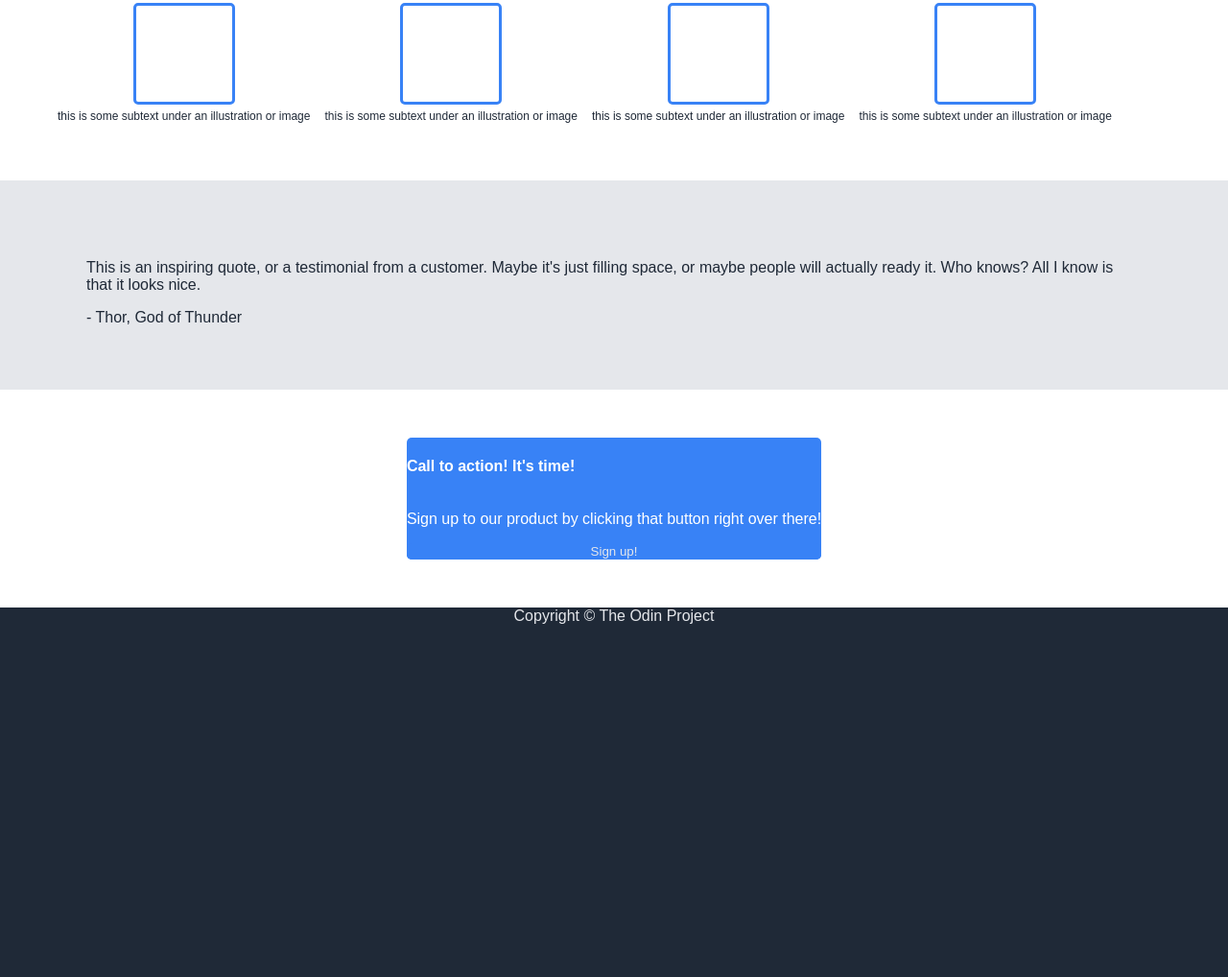
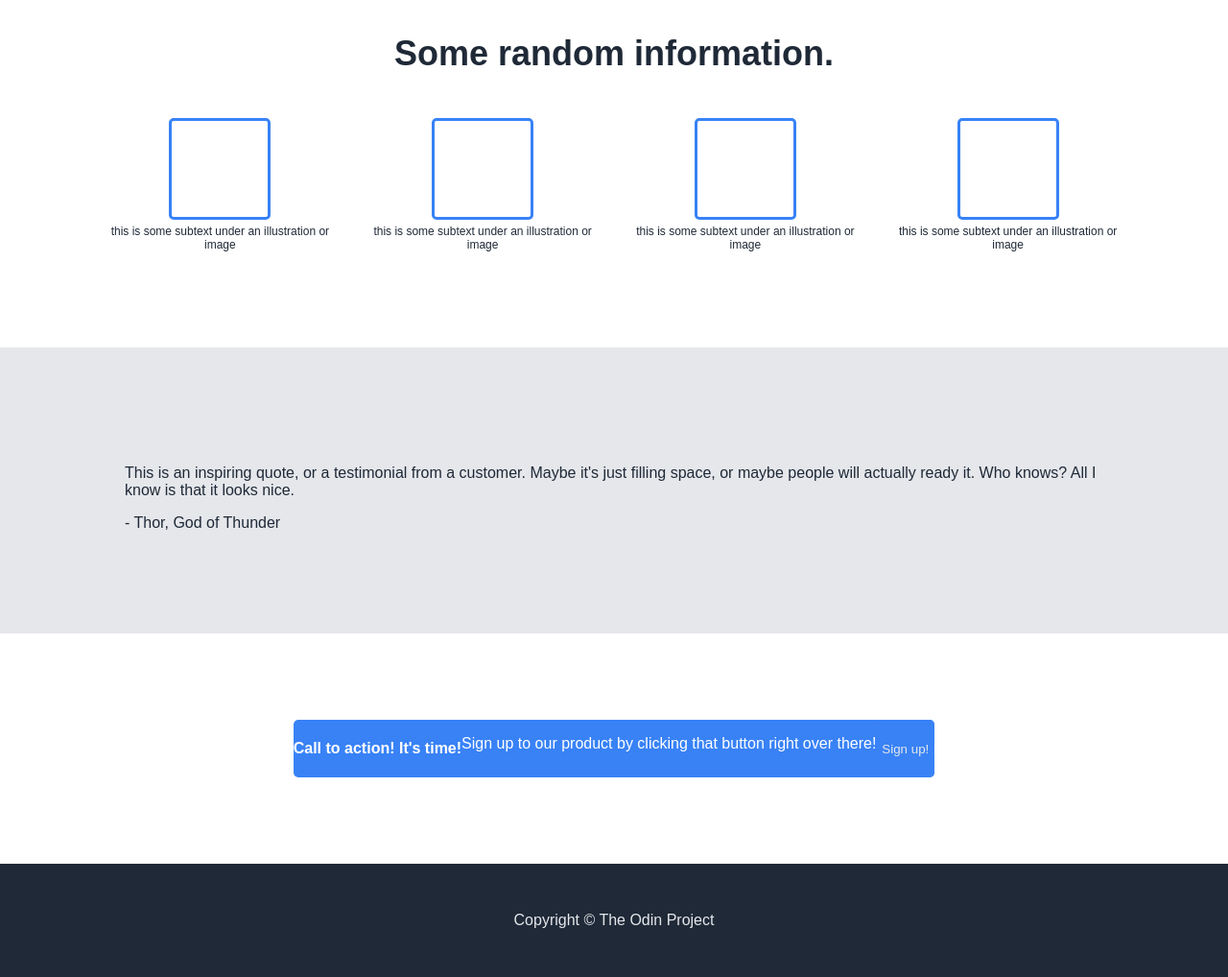
Before and after one commit to mimsotu/odin-landing-page, a plain HTML site: page index.html in a window 1280 px wide. Shown: the part 532-1550 px from the top of the page at 96% size. Before the commit the page ends 1183 px from the top, so only its background shows below. Drawn offline with Linux system fonts and the light colour scheme.

Commit message:
Add padding to all sections

```diff
--- a/index.html
+++ b/index.html
@@ -44,9 +44,12 @@
     </div>
     <div class="section-four">
             <div class="sign-up-box">
-                <h4>Call to action! It's time!</h4>
-                <p>Sign up to our product by clicking that button right over there!</p>
-                <button>Sign up!</button>
+                <div class="sign-up-box-left">
+                    <h4>Call to action! It's time!</h4>
+                    <p>Sign up to our product by clicking that button right over there!</p>
+                    </div>
+                <div class="sign-up-box-right"><button>Sign up!</button>
+                </div>
             </div>
         </div>
     </div>
--- a/style.css
+++ b/style.css
@@ -13,6 +13,7 @@ body {
     justify-content: space-between;
     align-content: center;
     flex-wrap: wrap;
+    padding: 0 90px 0;
 }
 
 h1 {
@@ -35,7 +36,7 @@ ul {
 }
 
 .section-one {
-    padding: 50px;
+    padding: 90px;
     margin: 0;
     display: flex;
 }
@@ -55,7 +56,7 @@ ul {
 
 }
 .section-two {
-    padding: 50px;
+    padding: 90px;
     margin: 0;
     background-color: white;
     color: #1F2937;
@@ -69,8 +70,8 @@ ul {
 .image-placeholder {
     display: flex;
     background: grey;
-    height: 150px;
-    width: 300px;
+    height: 200px;
+    width: 350px;
     justify-content: center;
     align-items: center;
 }
@@ -89,7 +90,7 @@ h3 {
 }
 
 .section-three {
-    padding: 50px;
+    padding: 90px;
     margin: 0;
     background-color: #E5E7EB;
     color: #1F2937;
@@ -97,7 +98,7 @@ h3 {
 }
 
 .section-four {
-    padding: 50px;
+    padding: 90px;
     margin: 0;
     background-color: white;
     color: #1F2937;
@@ -111,7 +112,6 @@ h3 {
     border-radius: 5px;
     display: flex;
     flex-wrap: wrap;
-    flex-direction: column;
 }
 
 .box {
@@ -123,6 +123,7 @@ h3 {
 
 footer {
     text-align: center;
+    padding: 50px;
 }
 
 .box-list {
@@ -134,3 +135,11 @@ footer {
     font-size: 12px;
     gap: 5px;
 }
+
+.sign-up-box-left {
+    display: flex;
+}
+
+.sign-up-box-right {
+    display: flex;
+}
```
